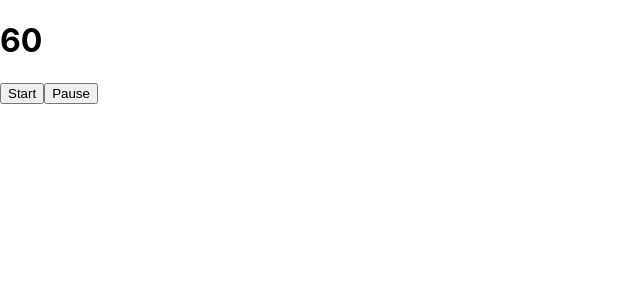
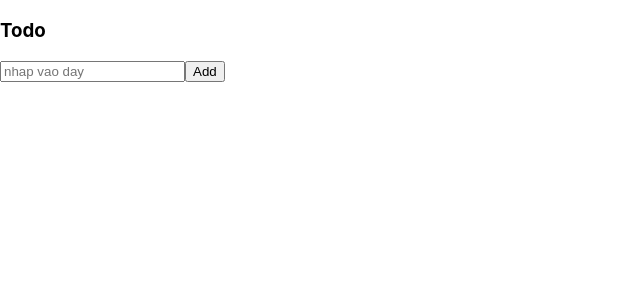
Before and after one commit to BuiQuangMinh30/react-hooks, a React (Create React App) app: page / in a window 1280 px wide. Shown: the top 300 px of the page, without its empty margins (0-640 px from the left). Built offline with nearby package versions, Linux system fonts and the light colour scheme.

Commit message:
useReducer

```diff
--- a/src/App.js
+++ b/src/App.js
@@ -1,32 +1,26 @@
-import { useState,useRef, useEffect } from "react";
+import { useState,useRef, useEffect, useCallback } from "react";
 import Content1 from "./Content1";
-import Content2 from "./Content2";
+import Content2 from "./Content2.jsx";
+import Content3 from "./Content3";
 function App() {
-  // const [show, setShow] = useState(false)
-  // return (
-  //   <div>
-  //     <button onClick={()=>setShow(!show)}>Toggle</button>
-  //     {show && <Content2/>}
-  //    </div>
-  // );
-  const [count, setCount] = useState(60);
+  const [count, setCount] = useState(0);
+  const [todos,setTodos] = useState([]);
 
-  let timerId = useRef();
-  const handleStart = () =>{
-    timerId.current =  setInterval(()=>{
-      setCount(prev=>prev-1)
-    },1000)
+  const increment = () => {
+    setCount((c) => c +1);
   }
-  const handlePause = () =>{
-    clearInterval(timerId.current)
-  }
-
+  const addTodos = useCallback(()=>{
+    setTodos((t)=> [...t,"hello"])
+  },[todos])
   return (
-    <div className="App">
-      <h1>{count}</h1>
-      <button onClick={handleStart}>Start</button>
-      <button onClick={handlePause}>Pause</button>
-    </div>
+    <>
+      <Content3 addTodos={addTodos} todos={todos}/>
+      <hr/>
+      <div>
+        Count: {count}
+        <button onClick={increment}>Add</button>
+        </div>
+    </>
   )
 }
 
--- /dev/null
+++ b/src/App1.js
@@ -0,0 +1,7 @@
+import TodoApp from './Todo'
+
+function App1(){
+    return <TodoApp/>
+}
+
+export default App1;
--- /dev/null
+++ b/src/Content2.jsx
@@ -0,0 +1,10 @@
+import React from 'react'
+
+function Content2 () {
+    console.log('re-render')
+    return(
+        <h1>  Hello</h1>
+    )
+}
+
+export default React.memo(Content2)
--- /dev/null
+++ b/src/Content3.js
@@ -0,0 +1,21 @@
+import React from 'react'
+    const Content3 = ( {addTodos, todos}) => {
+        console.log('re-render')
+
+        return (
+            <>
+                <h2>My Content</h2>
+                {
+                    todos.map((todo,index)=>{
+                        return (
+                            <li key={index}>{todo}</li>
+                        )
+                    })
+                }
+                <button onClick={addTodos}>Add</button>
+            </>
+        )
+    }
+
+
+export default React.memo(Content3)
--- /dev/null
+++ b/src/Todo/actions.js
@@ -0,0 +1,20 @@
+import {SET_JOB,ADD_JOB, DEL_JOB} from './constant';
+export const setJob= payload => {
+    return {
+        type: SET_JOB,
+        payload
+    }
+}
+
+export const addJob= payload => {
+    return {
+        type: ADD_JOB,
+        payload
+    }
+}
+export const delJob = payload => {
+    return {
+        type: DEL_JOB,
+        payload
+    }
+}
--- /dev/null
+++ b/src/Todo/constant.js
@@ -0,0 +1,3 @@
+export const SET_JOB = 'set_job'
+export const ADD_JOB = 'add_job'
+export const DEL_JOB = 'del_job'
--- /dev/null
+++ b/src/Todo/index.js
@@ -0,0 +1,48 @@
+import { useState,useRef, useEffect, useCallback, useReducer } from "react";
+import reducer, {initState} from "./reducer";
+import {setJob,addJob,delJob} from "./actions"
+import logger from "./logger"
+//useReducer
+//1 Init state
+
+//2. Actions
+
+//3. Reducer
+
+function App1() {
+ const [state,dispatch] = useReducer(logger(reducer), initState) //middleware
+
+ const inputRef = useRef();
+ const hanldeSubmit = () => {
+    dispatch(addJob(job))
+    dispatch(setJob('')) // làm ntn
+    inputRef.current.focus();
+ }
+ const {job, jobs} = state;
+  return (
+    <>
+     <div>
+         <h3>Todo</h3>
+         <input
+         ref={inputRef}
+         value={job}
+         onChange={e=> {
+             dispatch(setJob(e.target.value));
+         }}
+         placeholder="nhap vao day"/>
+
+         <button onClick={hanldeSubmit}>Add</button>
+         <ul>
+             {jobs.map((job,index)=>{
+                 return (
+                    <li key={index}>{job} <span onClick={()=>dispatch(delJob(index))}>&times;</span></li>
+                 )
+             })}
+
+         </ul>
+     </div>
+    </>
+  )
+}
+
+export default App1;
--- /dev/null
+++ b/src/Todo/logger.js
@@ -0,0 +1,13 @@
+function logger(reducer) {
+    return (prevState,action) =>{
+        console.group(action.type)
+        console.log('prevState',prevState)
+        console.log('action',action)
+       const newState = reducer(prevState,action)
+       console.log('NextState', newState)
+        console.groupEnd()
+       return newState
+    }
+}
+
+export default logger;
--- /dev/null
+++ b/src/Todo/reducer.js
@@ -0,0 +1,38 @@
+import {SET_JOB,ADD_JOB, DEL_JOB} from './constant';
+
+export const initState = {
+    job: '',
+    jobs: []
+}
+
+const reducer = (state, action) =>{
+
+    switch(action.type){
+        case SET_JOB:
+            return  {
+                ...state, job: action.payload
+            }
+
+        case ADD_JOB:
+            return {
+                ...state,
+                // job: '', tránh làm ntn
+                jobs:[...state.jobs,action.payload]
+            }
+
+        case DEL_JOB:
+            const newJobs = [...state.jobs]
+            newJobs.splice(action.payload)
+            return  {
+                ...state,
+                jobs: newJobs
+            }
+
+        default:
+            throw new Error(`Invalid action ${action.type}`)
+
+    }
+
+}
+
+export default reducer;
--- a/src/index.js
+++ b/src/index.js
@@ -2,12 +2,13 @@ import React from 'react';
 import ReactDOM from 'react-dom/client';
 import './index.css';
 import App from './App';
+import App1 from './App1';
 import reportWebVitals from './reportWebVitals';
 
 const root = ReactDOM.createRoot(document.getElementById('root'));
 root.render(
   <React.StrictMode>
-    <App />
+    <App1 />
   </React.StrictMode>
 );
 
```
Also changed, not shown: src/Content4.js (added).
